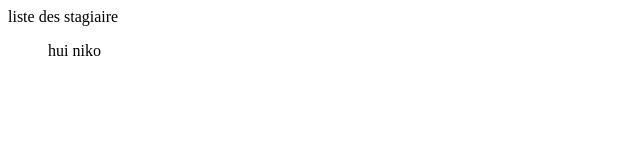
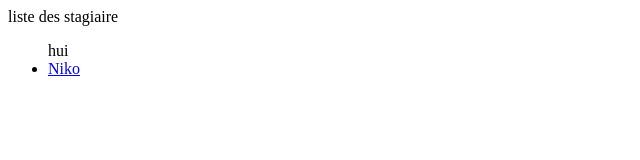
Before and after one commit to nicolasharkou/huiniko, a plain HTML site: page index.html in a window 1280 px wide. Shown: the full height of the page, 0-640 px from the left. Drawn offline with Linux system fonts and the light colour scheme.

Commit message:
1er commit

```diff
--- a/index.html
+++ b/index.html
@@ -2,5 +2,6 @@ liste des stagiaire
 
 <ul>
         hui
-        niko
+        <li><a href="niko.html" target="_blank">Niko</a></li>
+
 </ul>
```
Also changed, not shown: niko.html (added, +1 -0 lines).
